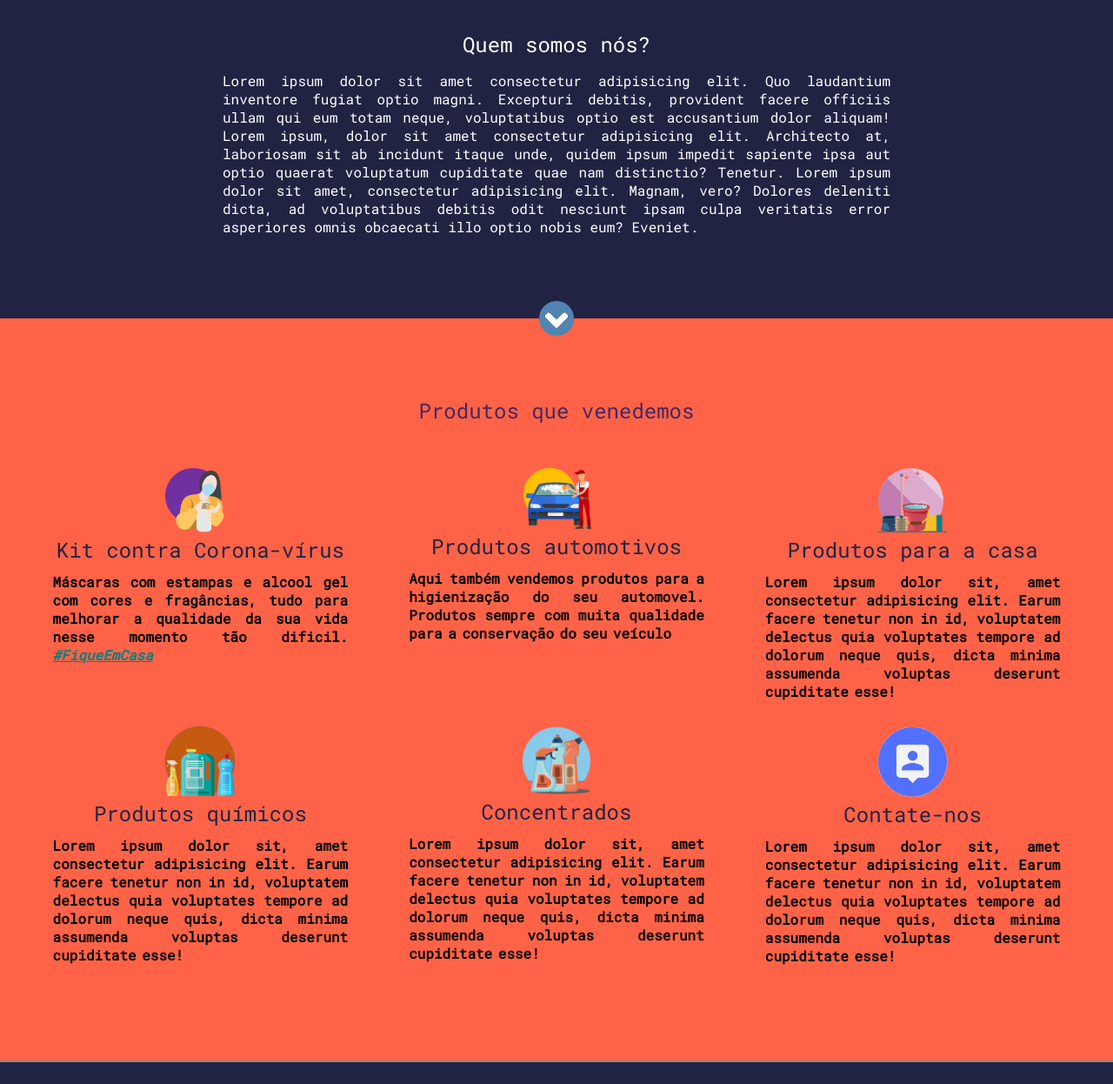
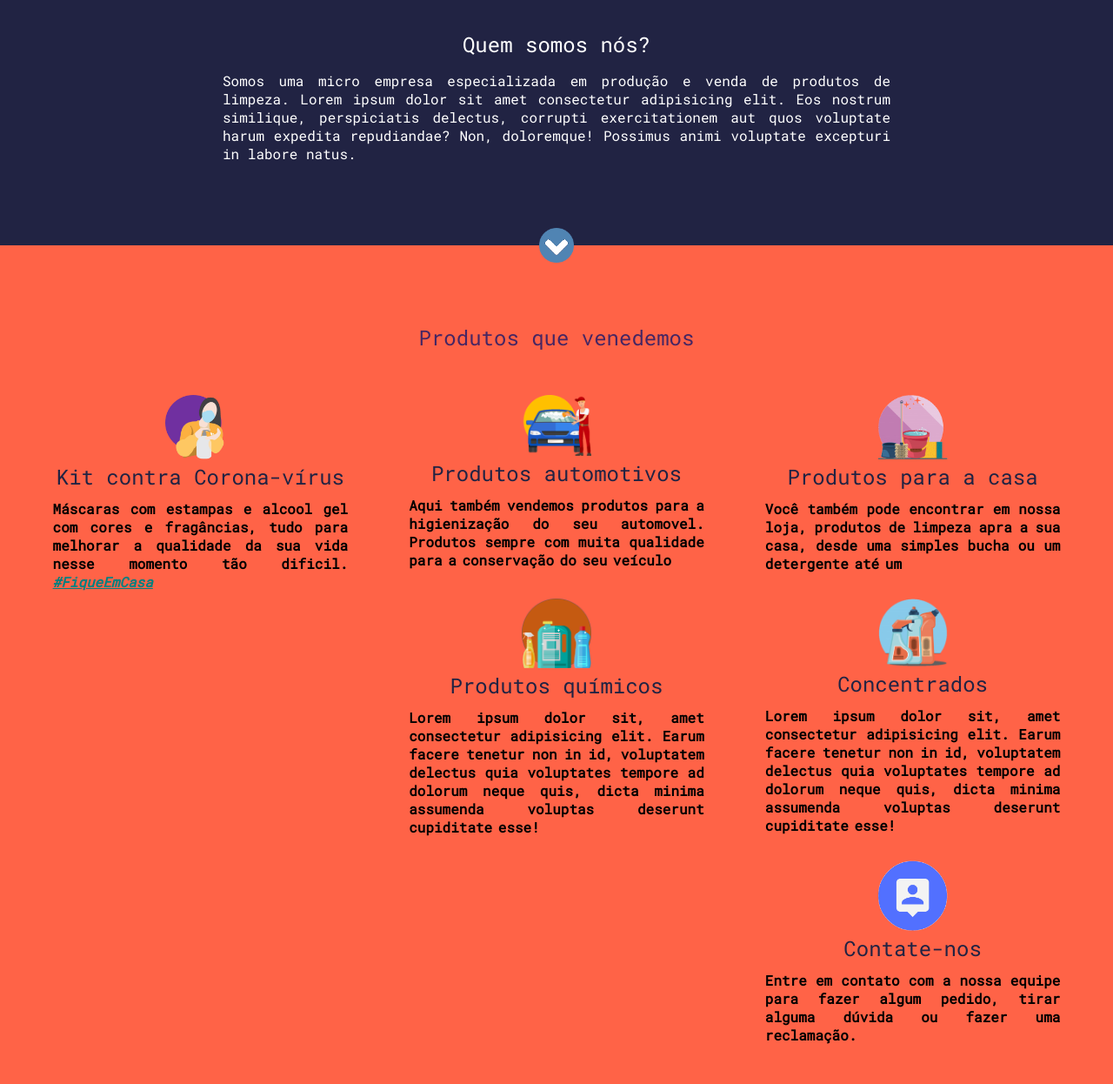
Before and after one commit to Arthur-Batista/Projeto-COMPROL, a plain HTML site: page index.html in a window 1280 px wide. Shown: the part 622-1868 px from the top of the page at 87% size. Drawn offline with Linux system fonts and the light colour scheme.

Commit message:
Update index.html

```diff
--- a/index.html
+++ b/index.html
@@ -76,7 +76,7 @@
             <div class="center">
 
                 <h2>Quem somos nós?</h2>
-                <p>Lorem ipsum dolor sit amet consectetur adipisicing elit. Quo laudantium inventore fugiat optio magni. Excepturi debitis, provident facere officiis ullam qui eum totam neque, voluptatibus optio est accusantium dolor aliquam! Lorem ipsum, dolor sit amet consectetur adipisicing elit. Architecto at, laboriosam sit ab incidunt itaque unde, quidem ipsum impedit sapiente ipsa aut optio quaerat voluptatum cupiditate quae nam distinctio? Tenetur. Lorem ipsum dolor sit amet, consectetur adipisicing elit. Magnam, vero? Dolores deleniti dicta, ad voluptatibus debitis odit nesciunt ipsam culpa veritatis error asperiores omnis obcaecati illo optio nobis eum? Eveniet.
+                <p>Somos uma micro empresa especializada em produção e venda de produtos de limpeza. Lorem ipsum dolor sit amet consectetur adipisicing elit. Eos nostrum similique, perspiciatis delectus, corrupti exercitationem aut quos voluptate harum expedita repudiandae? Non, doloremque! Possimus animi voluptate excepturi in labore natus.
                 </p>
                 </div> <!-- center -->
                 <div class="arrow"></div> <!-- arrow -->
@@ -111,7 +111,7 @@
                         <div><img src="/images/single-para-casa.png" alt=""></div>
                         <div class="text-container-single">
                             <h2>Produtos para a casa</h2>
-                            <p>Lorem ipsum dolor sit, amet consectetur adipisicing elit. Earum facere tenetur non in id, voluptatem delectus quia voluptates tempore ad dolorum neque quis, dicta minima assumenda voluptas deserunt cupiditate esse!</p>
+                            <p>Você também pode encontrar em nossa loja, produtos de limpeza apra a sua casa, desde uma simples bucha ou um detergente até um </p>
                         </div> <!-- text-container-single -->
                     </div> <!-- container-single -->
 
@@ -135,7 +135,7 @@
                         <div><img src="/images/single-contato.png" alt=""></div>
                         <div class="text-container-single">
                             <h2>Contate-nos</h2>
-                            <p>Lorem ipsum dolor sit, amet consectetur adipisicing elit. Earum facere tenetur non in id, voluptatem delectus quia voluptates tempore ad dolorum neque quis, dicta minima assumenda voluptas deserunt cupiditate esse!</p>
+                            <p>Entre em contato com a nossa equipe para fazer algum pedido, tirar alguma dúvida ou fazer uma reclamação.</p>
                         </div> <!-- text-container-single -->
                     </div> <!-- container-single -->
 
```
